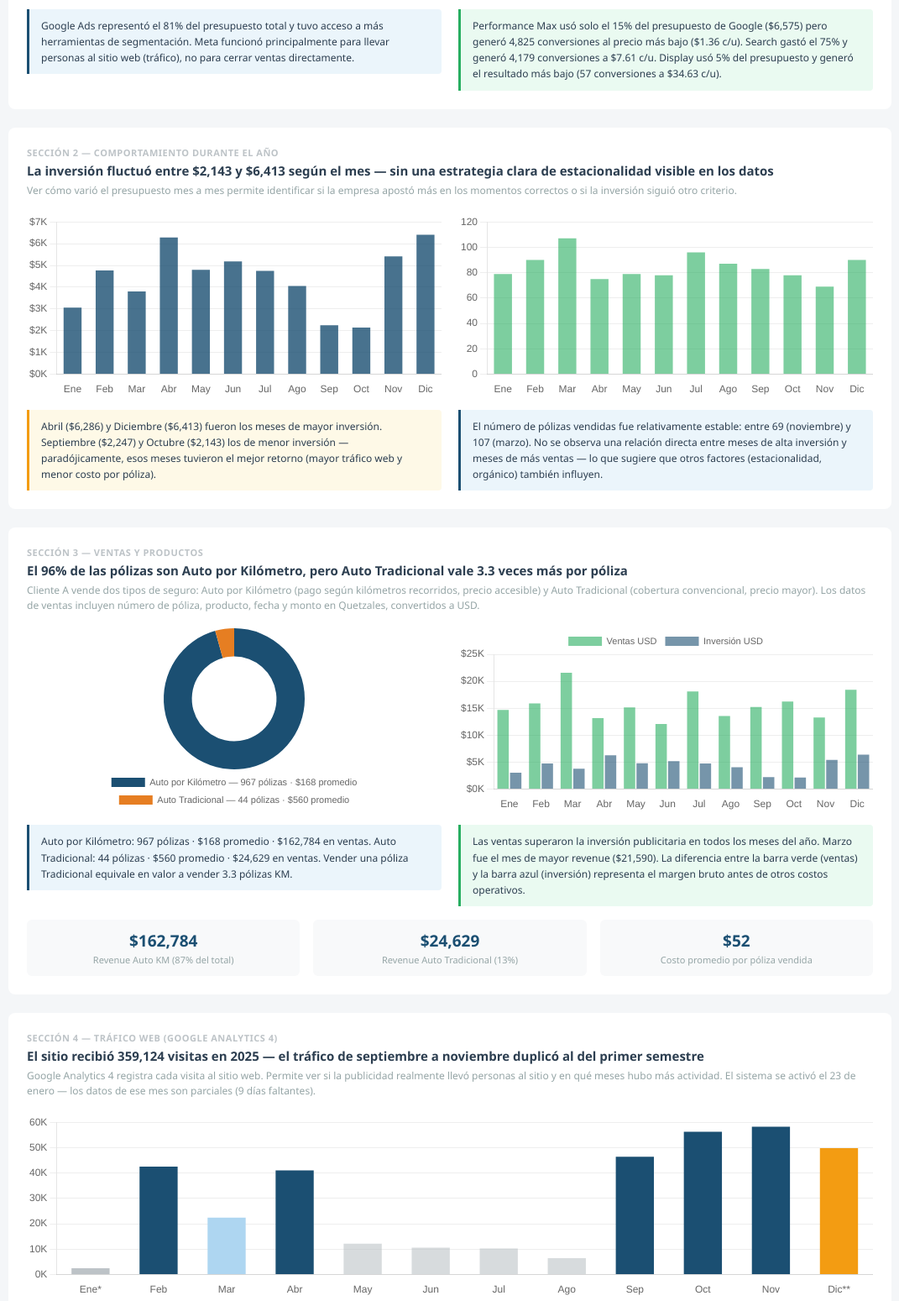
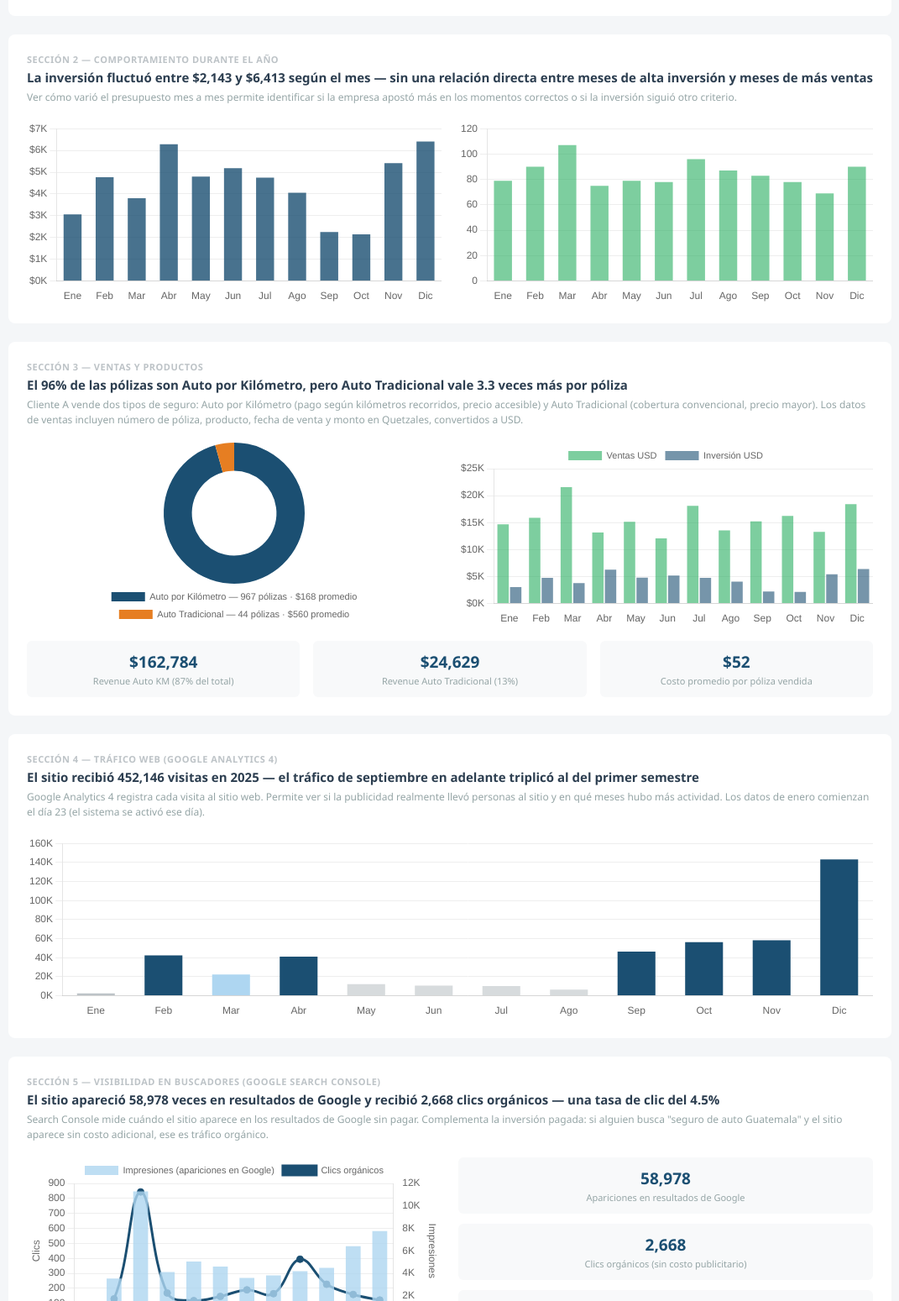
Before and after one commit to thepipo93/etl-dashboard-ipalmera, a plain HTML site: page index.html in a window 1280 px wide. Shown: the part 803-2352 px from the top of the page at 84% size, without its empty margins (104-1175 px from the left). Drawn offline with nearby package versions, Linux system fonts and the light colour scheme.

Commit message:
fix: diciembre GA4 completo (143,110 sesiones via BigQuery) + remover hallazgos inline

```diff
--- a/index.html
+++ b/index.html
@@ -30,11 +30,6 @@
   .section-num{font-size:11px;font-weight:700;color:#BDC3C7;text-transform:uppercase;letter-spacing:.5px;margin-bottom:4px}
   .section-title{font-size:15px;font-weight:700;color:#2C3E50;margin-bottom:4px;line-height:1.4}
   .section-sub{font-size:12px;color:#95A5A6;margin-bottom:18px;line-height:1.5}
-  .hallazgo{background:#EBF5FB;border-left:3px solid #1B4F72;padding:10px 14px;border-radius:0 4px 4px 0;margin-top:14px;font-size:12px;line-height:1.6}
-  .hallazgo.verde{background:#EAFAF1;border-left-color:#27AE60}
-  .hallazgo.amarillo{background:#FEF9E7;border-left-color:#F39C12}
-  .hallazgo.rojo{background:#FDEDEC;border-left-color:#E74C3C}
-  .nota-parcial{background:#FEF9E7;border:1px dashed #F39C12;border-radius:4px;padding:6px 10px;font-size:11px;color:#B7950B;margin-top:8px}
 
   .grid2{display:grid;grid-template-columns:1fr 1fr;gap:20px}
   .grid3{display:grid;grid-template-columns:1fr 1fr 1fr;gap:16px}
@@ -123,11 +118,9 @@
   <div class="grid2">
     <div>
       <canvas id="chCanalInv"></canvas>
-      <div class="hallazgo">Google Ads representó el 81% del presupuesto total y tuvo acceso a más herramientas de segmentación. Meta funcionó principalmente para llevar personas al sitio web (tráfico), no para cerrar ventas directamente.</div>
     </div>
     <div>
       <canvas id="chGadsCanal"></canvas>
-      <div class="hallazgo verde">Performance Max usó solo el 15% del presupuesto de Google ($6,575) pero generó 4,825 conversiones al precio más bajo ($1.36 c/u). Search gastó el 75% y generó 4,179 conversiones a $7.61 c/u. Display usó 5% del presupuesto y generó el resultado más bajo (57 conversiones a $34.63 c/u).</div>
     </div>
   </div>
 </div>
@@ -135,16 +128,14 @@
 <!-- SECCIÓN 2: INVERSIÓN MENSUAL -->
 <div class="section">
   <div class="section-num">Sección 2 — Comportamiento durante el año</div>
-  <div class="section-title">La inversión fluctuó entre $2,143 y $6,413 según el mes — sin una estrategia clara de estacionalidad visible en los datos</div>
+  <div class="section-title">La inversión fluctuó entre $2,143 y $6,413 según el mes — sin una relación directa entre meses de alta inversión y meses de más ventas</div>
   <div class="section-sub">Ver cómo varió el presupuesto mes a mes permite identificar si la empresa apostó más en los momentos correctos o si la inversión siguió otro criterio.</div>
   <div class="grid2">
     <div>
       <canvas id="chInvMes"></canvas>
-      <div class="hallazgo amarillo">Abril ($6,286) y Diciembre ($6,413) fueron los meses de mayor inversión. Septiembre ($2,247) y Octubre ($2,143) los de menor inversión — paradójicamente, esos meses tuvieron el mejor retorno (mayor tráfico web y menor costo por póliza).</div>
     </div>
     <div>
       <canvas id="chPolizasMes"></canvas>
-      <div class="hallazgo">El número de pólizas vendidas fue relativamente estable: entre 69 (noviembre) y 107 (marzo). No se observa una relación directa entre meses de alta inversión y meses de más ventas — lo que sugiere que otros factores (estacionalidad, orgánico) también influyen.</div>
     </div>
   </div>
 </div>
@@ -153,15 +144,13 @@
 <div class="section">
   <div class="section-num">Sección 3 — Ventas y productos</div>
   <div class="section-title">El 96% de las pólizas son Auto por Kilómetro, pero Auto Tradicional vale 3.3 veces más por póliza</div>
-  <div class="section-sub">Cliente A vende dos tipos de seguro: Auto por Kilómetro (pago según kilómetros recorridos, precio accesible) y Auto Tradicional (cobertura convencional, precio mayor). Los datos de ventas incluyen número de póliza, producto, fecha y monto en Quetzales, convertidos a USD.</div>
+  <div class="section-sub">Cliente A vende dos tipos de seguro: Auto por Kilómetro (pago según kilómetros recorridos, precio accesible) y Auto Tradicional (cobertura convencional, precio mayor). Los datos de ventas incluyen número de póliza, producto, fecha de venta y monto en Quetzales, convertidos a USD.</div>
   <div class="grid2">
     <div>
       <canvas id="chProductos"></canvas>
-      <div class="hallazgo">Auto por Kilómetro: 967 pólizas · $168 promedio · $162,784 en ventas. Auto Tradicional: 44 pólizas · $560 promedio · $24,629 en ventas. Vender una póliza Tradicional equivale en valor a vender 3.3 pólizas KM.</div>
     </div>
     <div>
       <canvas id="chRevenueMes"></canvas>
-      <div class="hallazgo verde">Las ventas superaron la inversión publicitaria en todos los meses del año. Marzo fue el mes de mayor revenue ($21,590). La diferencia entre la barra verde (ventas) y la barra azul (inversión) representa el margen bruto antes de otros costos operativos.</div>
     </div>
   </div>
   <div class="grid3" style="margin-top:16px">
@@ -174,11 +163,9 @@
 <!-- SECCIÓN 4: TRÁFICO WEB -->
 <div class="section">
   <div class="section-num">Sección 4 — Tráfico web (Google Analytics 4)</div>
-  <div class="section-title">El sitio recibió 359,124 visitas en 2025 — el tráfico de septiembre a noviembre duplicó al del primer semestre</div>
-  <div class="section-sub">Google Analytics 4 registra cada visita al sitio web. Permite ver si la publicidad realmente llevó personas al sitio y en qué meses hubo más actividad. El sistema se activó el 23 de enero — los datos de ese mes son parciales (9 días faltantes).</div>
+  <div class="section-title">El sitio recibió 452,146 visitas en 2025 — el tráfico de septiembre en adelante triplicó al del primer semestre</div>
+  <div class="section-sub">Google Analytics 4 registra cada visita al sitio web. Permite ver si la publicidad realmente llevó personas al sitio y en qué meses hubo más actividad. Los datos de enero comienzan el día 23 (el sistema se activó ese día).</div>
   <canvas id="chGA4"></canvas>
-  <div class="nota-parcial">⚠ Diciembre: datos del 1 al 15 únicamente (49,788 sesiones en 15 días). Si la tendencia continúa, el mes completo superaría las 90,000 sesiones — el más alto del año.</div>
-  <div class="hallazgo" style="margin-top:10px">Septiembre (46,403), Octubre (56,256) y Noviembre (58,210) fueron los meses de mayor tráfico — coinciden con los períodos de menor inversión publicitaria, lo que sugiere que el tráfico orgánico y de búsqueda ganó peso en el segundo semestre.</div>
 </div>
 
 <!-- SECCIÓN 5: BÚSQUEDAS ORGÁNICAS -->
@@ -189,7 +176,6 @@
   <div class="grid2">
     <div>
       <canvas id="chGSC"></canvas>
-      <div class="hallazgo">Marzo fue el mes con más clics orgánicos (843) y más impresiones (11,284) — coincide con el mes de mayor número de pólizas vendidas (107). Diciembre muestra el mayor número de impresiones (7,754) pero pocos clics, lo que indica que el sitio aparece en búsquedas pero el contenido de esos meses no convierte bien.</div>
     </div>
     <div style="display:flex;flex-direction:column;justify-content:center;gap:12px">
       <div class="mini-stat"><div class="mini-stat-val">58,978</div><div class="mini-stat-label">Apariciones en resultados de Google</div></div>
@@ -204,7 +190,7 @@
 <div class="section">
   <div class="section-num">Sección 6 — Qué funcionó, qué no funcionó y dónde invertir en 2026</div>
   <div class="section-title">Performance Max fue la pieza más eficiente del portafolio — las campañas de conversión en Meta no tuvieron trazabilidad hacia ventas reales</div>
-  <div class="section-sub">El análisis consolida los datos de las 5 fuentes para identificar qué piezas de la estrategia deben mantenerse, cuáles reformularse y dónde existe oportunidad para 2026. Esta es la lectura descriptiva de los datos — no hay modelos predictivos.</div>
+  <div class="section-sub">El análisis consolida los datos de las 5 fuentes para identificar qué piezas de la estrategia deben mantenerse, cuáles reformularse y dónde existe oportunidad para 2026.</div>
 
   <div class="verdict-grid">
     <div class="verdict-card funciono">
@@ -251,9 +237,6 @@
       <tr><td><strong>Ventas / Pólizas</strong></td><td>1,011 filas</td><td>6</td><td>CSV manual</td><td>Número de póliza, producto, fecha de venta, monto en Quetzales</td></tr>
     </tbody>
   </table>
-  <div class="hallazgo verde" style="margin-top:14px">
-    <strong>Resultado del proceso:</strong> 9,417 registros de 5 fuentes → Master Table de 363 filas × 16 columnas (una fila por día, todos los canales en la misma tabla). Tiempo de ejecución: 0.1 segundos. Conversión de moneda: ventas en QTZ ÷ 7.7 = USD aplicada automáticamente en transform.py.
-  </div>
 </div>
 
 </div>
@@ -324,23 +307,21 @@ new Chart(document.getElementById('chRevenueMes'),{type:'bar',data:{
 },options:{plugins:{legend:{position:'top',labels:{font:{size:11}}}},
   scales:{y:{beginAtZero:true,grid:{color:'#eee'},ticks:{callback:v=>'$'+(v/1000).toFixed(0)+'K'}},x:{grid:{display:false}}}}});
 
-// ── 4. GA4 sesiones — datos REALES del CSV ──
-// Fuente: ga4_2025.csv agrupado por mes. Dic = solo 15 días (parcial)
-const ga4S=[2525,42509,22467,41037,12157,10651,10316,6505,46403,56256,58210,49788];
+// ── 4. GA4 sesiones — datos reales del CSV + BigQuery (dic completo via BigQuery) ──
+const ga4S=[2525,42509,22467,41037,12157,10651,10316,6505,46403,56256,58210,143110];
 new Chart(document.getElementById('chGA4'),{type:'bar',data:{
-  labels:['Ene*','Feb','Mar','Abr','May','Jun','Jul','Ago','Sep','Oct','Nov','Dic**'],
+  labels:ML,
   datasets:[{label:'Sesiones web',data:ga4S,
-    backgroundColor:['#BDC3C7', ...ga4S.slice(1,11).map(v=>v>40000?P:v>20000?L:G+'99'),'#F39C12'],
+    backgroundColor:ga4S.map((v,i)=>i===0?'#BDC3C7':v>40000?P:v>20000?L:G+'99'),
     barPercentage:.7}]
 },options:{plugins:{legend:{display:false},
   tooltip:{callbacks:{label:d=>{
     if(d.dataIndex===0) return d.raw.toLocaleString()+' sesiones (desde el 23 enero)';
-    if(d.dataIndex===11) return d.raw.toLocaleString()+' sesiones (solo hasta el 15 dic)';
     return d.raw.toLocaleString()+' sesiones';
   }}}},
   scales:{y:{beginAtZero:true,grid:{color:'#eee'},ticks:{callback:v=>(v/1000).toFixed(0)+'K'}},x:{grid:{display:false}}}}});
 
-// ── 5. GSC — datos REALES del CSV ──
+// ── 5. GSC — datos reales del CSV ──
 // Fuente: gsc_chart_2025.csv. Total año: 2,668 clics | 58,978 impresiones
 const gscClics=[6,130,843,169,118,146,190,164,394,227,159,122];
 const gscImpr=[144,3529,11284,4114,5056,4596,3595,3817,4194,4483,6412,7754];
```
